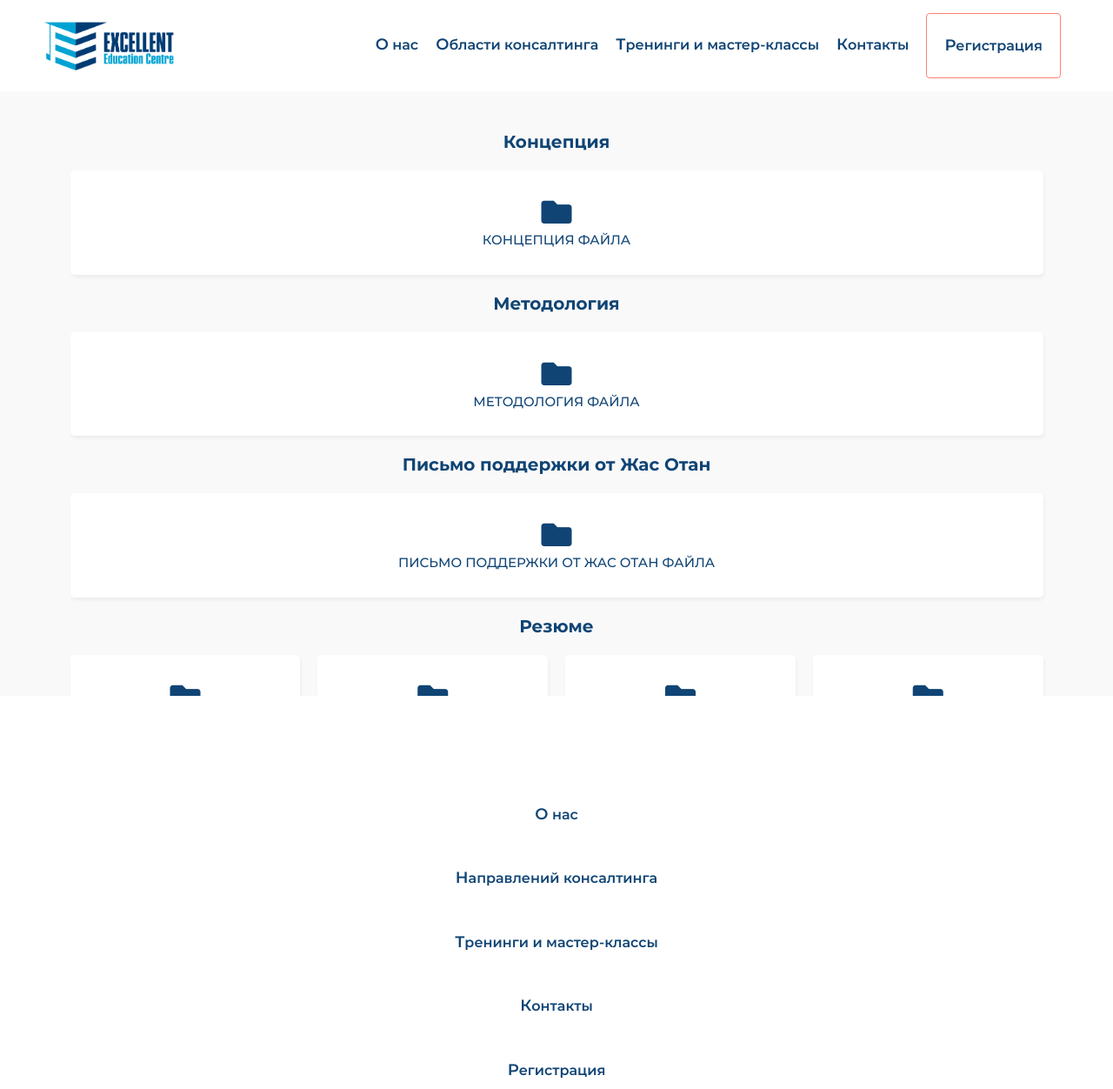
After one commit to BakdauletBolat/exelent, a Django app: page /accelereationprogramm/ in a window 1280 px wide. The commit adds this page. Shown: the top 1252 px of the page at 87% size. Run offline with Django 3.2, Linux system fonts and the light colour scheme.

Commit message:
'programmaccelerrtion'

```diff
--- a/eduapp/urls.py
+++ b/eduapp/urls.py
@@ -1,9 +1,10 @@
-from .views import main,aboutUs,direction,training,contact
+from .views import main,aboutUs,direction,training,contact,accelerationProgramm
 from django.urls import path,include
 
 urlpatterns = [
     path('',main,name="index"),
     path('mail',include('mail.urls')),
+    path('accelereationprogramm/',accelerationProgramm,name="aprogram"),
     path('about-us/',aboutUs,name="aboutUs"),
     path('direction/',direction,name="direction"),
     path('training/',training,name="training"),
--- a/eduapp/views.py
+++ b/eduapp/views.py
@@ -10,6 +10,10 @@ def aboutUs(request):
 
     return render(request,'eduapp/about-us.html')
 
+def accelerationProgramm(request):
+
+    return render(request,'eduapp/programacceleration.html')
+
 def direction(request):
 
     return render(request,'eduapp/direction.html')
--- a/static/styles/b-style.css
+++ b/static/styles/b-style.css
@@ -457,3 +457,44 @@ label{
 .navigation_items-blue:hover .navigation_links{
     color:white;
 }
+
+
+.acceleration-program{
+    display: grid;
+    grid-template-columns: repeat(auto-fit,minmax(250px,1fr));
+    grid-gap:20px;
+}
+.acceleration-program__item{
+    padding: 30px;
+    display: flex;
+    flex-direction: column;
+    justify-content: center;
+    align-items: center;
+    background: white;
+    box-shadow: 1px 3px 4px rgba(0,0,0,0.05);
+    border-radius: 5px;
+}
+.mb-10{
+    margin-bottom: 100px;
+}
+.acceleration-program__item:hover{
+    background: #f3f3f3;
+}
+.acceleration-program-title{
+    text-align: center;
+    font-size: 20px;
+    margin: 20px;
+    font-weight: 700;
+    color:#0F4474;
+}
+.acceleration-program__icon{
+    color:#0F4474;
+    font-size: 35px;
+}
+.acceleration-program__link{
+    font-size: 15px;
+    margin-top:5px;
+    display: block;
+    font-weight: 500;
+    text-transform: uppercase;
+}
--- /dev/null
+++ b/templates/eduapp/programacceleration.html
@@ -0,0 +1,51 @@
+{% extends 'layouts/app.html' %}
+{% load static %}
+{% block title %}
+ПРОГРАММА АКСЕЛЕРАЦИИ
+{% endblock %}
+{% block content %}
+<div class="acceleration-program-wrapper mt-10 mb-10 container">
+        <h3 class="acceleration-program-title">Концепция</h3>
+        <div class="acceleration-program">
+            <div class="acceleration-program__item">
+                <i class="fas fa-folder acceleration-program__icon"></i><a class="acceleration-program__link" href="{% static 'pdfs/consection.pdf' %}" download>Концепция файла</a>
+            </div>
+        </div>
+        <h3 class="acceleration-program-title">Методология </h3>
+        <div class="acceleration-program">
+            <div class="acceleration-program__item">
+                <i class="fas fa-folder acceleration-program__icon"></i><a class="acceleration-program__link" href="{% static 'pdfs/astanahub.pdf.pdf' %}" download>Методология файла</a>
+            </div>
+        </div>
+        <h3 class="acceleration-program-title"> Письмо поддержки от Жас Отан </h3>
+        <div class="acceleration-program">
+            <div class="acceleration-program__item">
+                <i class="fas fa-folder acceleration-program__icon"></i><a class="acceleration-program__link" href="{% static 'pdfs/jasotan.pdf' %}" download>Письмо поддержки от Жас Отан файла</a>
+            </div>
+        </div>
+        <h3 class="acceleration-program-title">Резюме</h3>
+        <div class="acceleration-program">
+            <div class="acceleration-program__item">
+                <i class="fas fa-folder acceleration-program__icon"></i><a class="acceleration-program__link" href="{% static 'pdfs/irina.pdf' %}" download>Ирина Евгеньевна</a>
+            </div>
+            <div class="acceleration-program__item">
+                <i class="fas fa-folder acceleration-program__icon"></i><a class="acceleration-program__link" href="{% static 'pdfs/askar.pdf' %}" download>Аскар Бегдаулетович</a>
+            </div>
+            <div class="acceleration-program__item">
+                <i class="fas fa-folder acceleration-program__icon"></i><a class="acceleration-program__link" href="{% static 'pdfs/gulmira.pdf' %}" download>Гульмира</a>
+            </div>
+            <div class="acceleration-program__item">
+                <i class="fas fa-folder acceleration-program__icon"></i><a class="acceleration-program__link" href="{% static 'pdfs/Camshat.pdf' %}" download>Камшат</a>
+            </div>
+            <div class="acceleration-program__item">
+                <i class="fas fa-folder acceleration-program__icon"></i><a class="acceleration-program__link" href="{% static 'pdfs/aziza.pdf' %}" download>Азиза</a>
+            </div>
+            <div class="acceleration-program__item">
+                <i class="fas fa-folder acceleration-program__icon"></i><a class="acceleration-program__link" href="{% static 'pdfs/berik.pdf' %}" download>Берик</a>
+            </div>
+            <div class="acceleration-program__item ">
+                <i class="fas fa-folder acceleration-program__icon"></i><a class="acceleration-program__link" href="{% static 'pdfs/said.pdf' %}" download>Саид</a>
+            </div>
+        </div>
+    </div>
+{% endblock %}
```
Also changed, not shown: templates/eduapp/index.html (+12 -0 lines), 10 other files.
